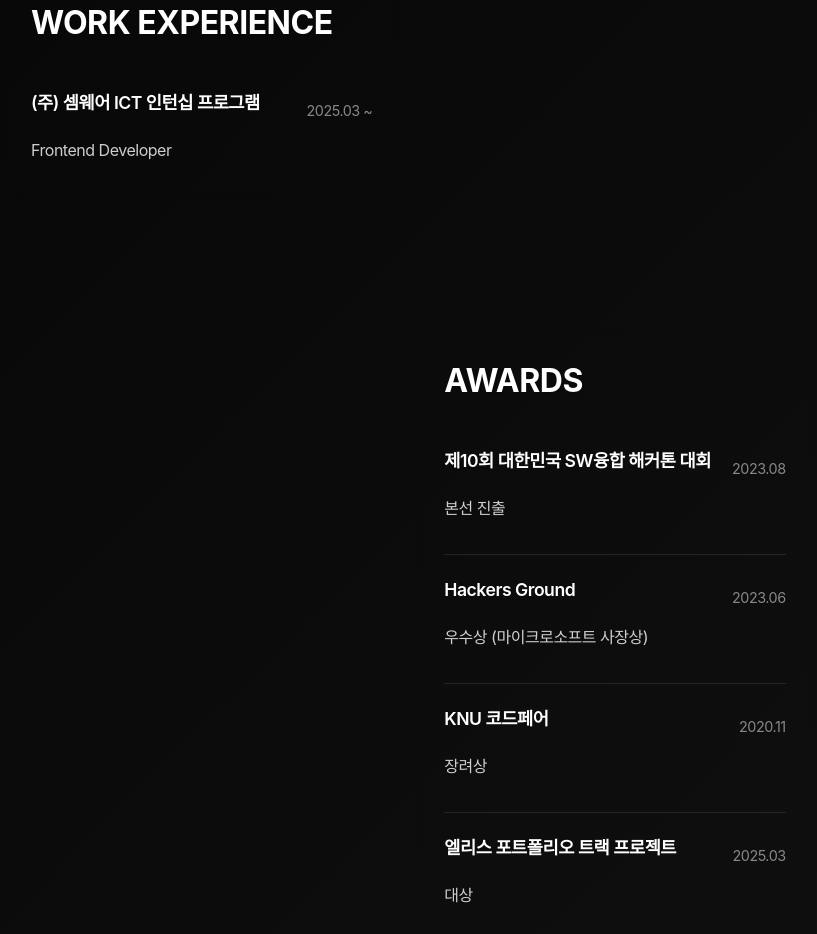
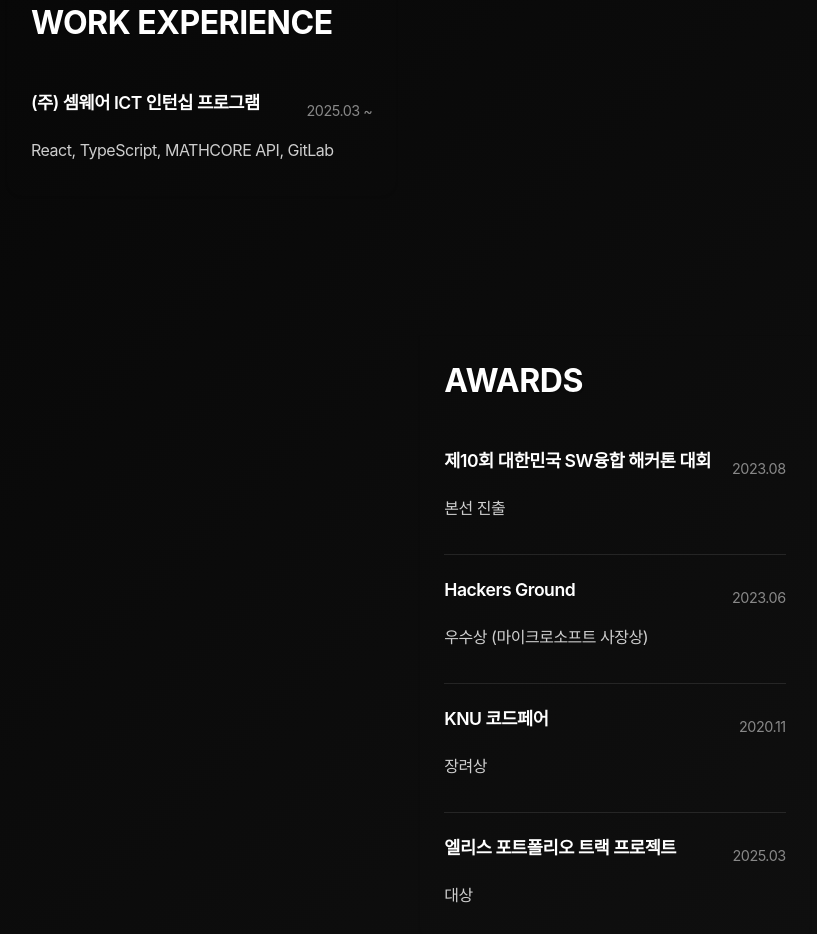
Before and after one commit to seung365/www.baekseungbeom.site, a React (Vite) app: page / in a window 1280 px wide. Shown: the part 2680-3614 px from the top of the page, without its empty margins (25-842 px from the left). Built offline with nearby package versions, Linux system fonts and the light colour scheme; a web font is replaced by a local one.

Commit message:
chore: WorkExperience 수정

```diff
--- a/src/pages/Home/components/Experience/index.tsx
+++ b/src/pages/Home/components/Experience/index.tsx
@@ -37,7 +37,7 @@ const Experience = () => {
                       <S.ItemName>(주) 셈웨어 ICT 인턴십 프로그램</S.ItemName>
                       <S.ItemPeriod>2025.03 ~ </S.ItemPeriod>
                     </S.ItemHeader>
-                    <S.ItemRole>Frontend Developer</S.ItemRole>
+                    <S.ItemRole>React, TypeScript, MATHCORE API, GitLab</S.ItemRole>
                   </S.ItemContainer>
                 </>
               )}
```
